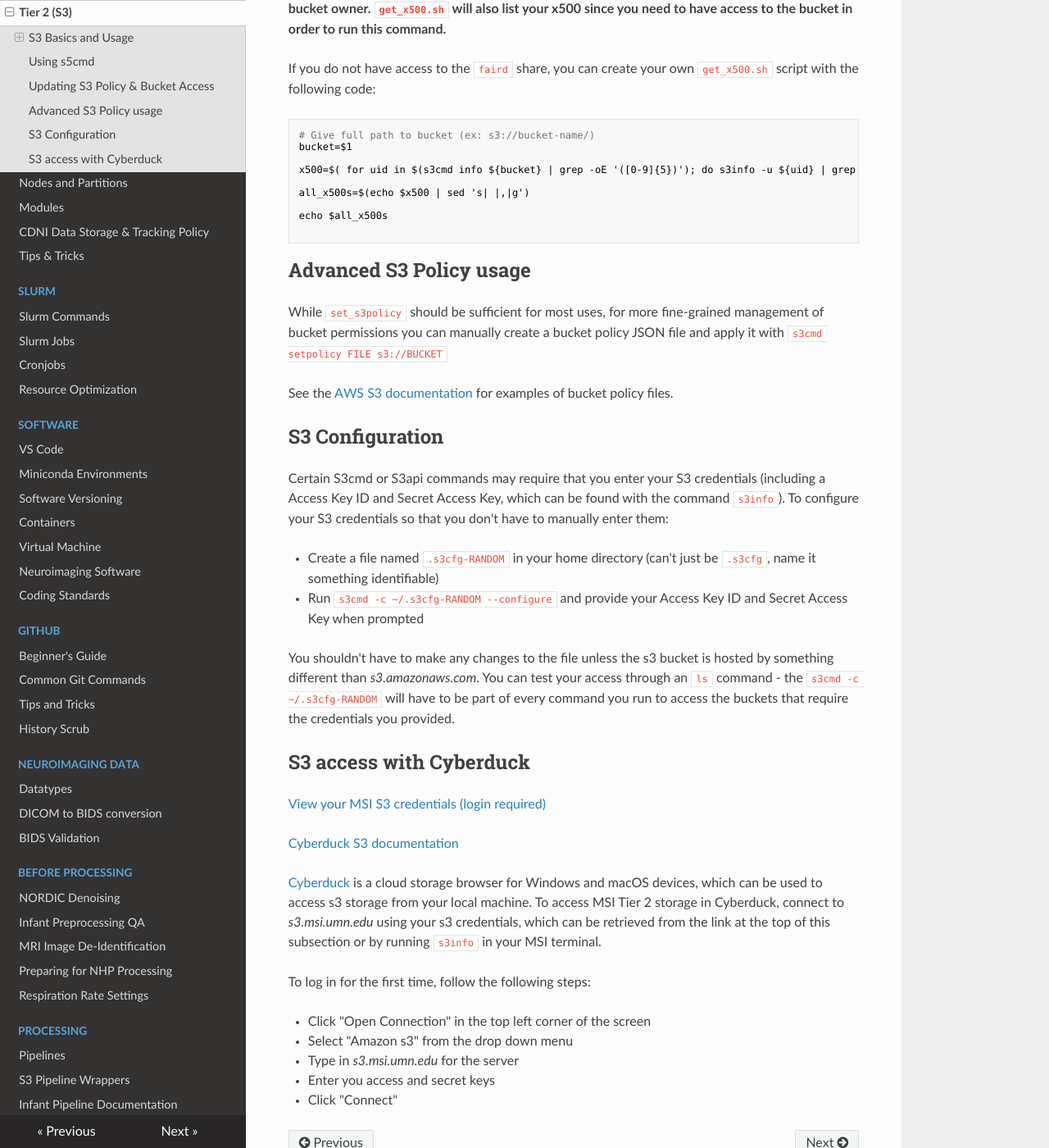
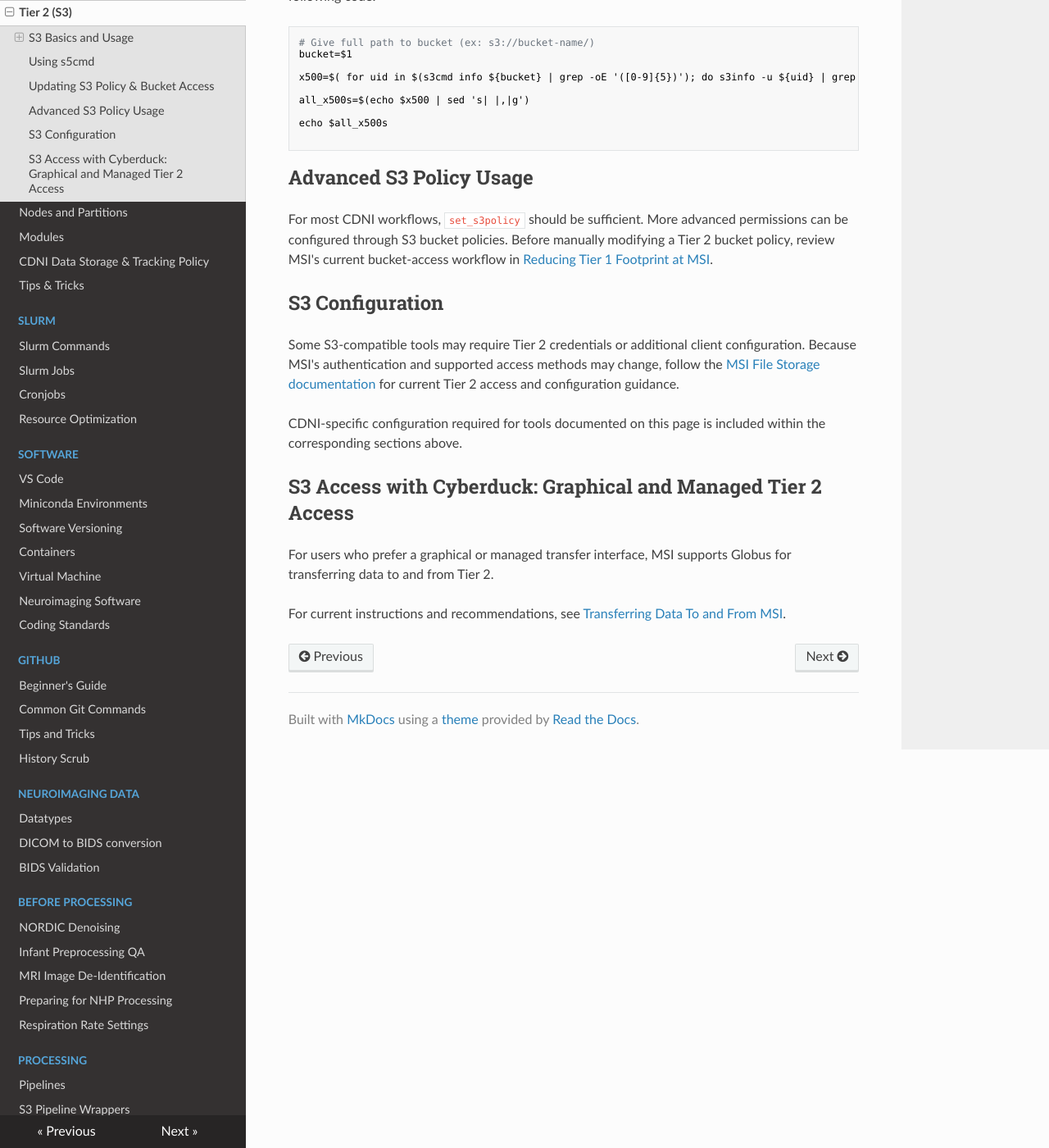
Before and after one commit to DCAN-Labs/cdni-brain, an MkDocs documentation site: the page built from docs/s3.md, in a window 1280 px wide and 1400 px high, scrolled down 3851 px. Shown: the whole window at 82% size. Built offline with MkDocs 1.6.1, drawn with Linux system fonts in a browser that asks for light colours; nearby versions of some CDN libraries; some of the changed text lies outside the part shown.

Commit message:
Revise MSI Tier 2 Storage and S3 Documentation
Updated the documentation for MSI Tier 2 storage and S3 bucket interface, including policy changes, usage instructions, and access methods.

````diff
--- a/docs/s3.md
+++ b/docs/s3.md
@@ -1,7 +1,10 @@
-# MSI Second Tier ("tier 2") Storage & S3 Bucket Interface
-Second tier storage is used for storing data and files that you don't need readily accessible on tier 1. Prior to summer 2024, each user was granted up to 120 TB of storage on tier 2. MSI has since updated their policy so that new users are limited to 5 GB, with their documentation stating that [MSI *groups* are now limited to 120 TB](https://msi.umn.edu/about-msi-services/data-storage/second-tier-storage). As such, whenever possible, please have a PI create a s3 bucket where a large amount of data is expected to be stored.
+# MSI Tier 2 Storage & S3 Bucket Interface
 
-For a comprehensive introduction to s3, see [this s3 tutorial video](https://drive.google.com/drive/folders/1Oz3i5lbld5VmXGdhWagOMWYOIJmgrJA4) (recorded as part of the Data Processing Workshop hosted for undergraduate research assistants). It is encouraged to watch this tutorial prior to your first time using s3 commands. If you don't have access to the CDNI google drive to view the video, ask Kim or Luci to be added.
+MSI Tier 2 is object storage intended for large-scale shared storage, inactive data, data sharing, and workflows that benefit from S3-compatible access. Unlike Tier 1, Tier 2 is not a mounted filesystem.
+
+For current Tier 2 storage allocations, access methods, and storage policies, see the [MSI File Storage documentation](https://userdocs.msi.umn.edu/storage/storage.html).
+
+For a comprehensive CDNI-specific introduction to S3, see [this S3 tutorial video](https://drive.google.com/drive/folders/1Oz3i5lbld5VmXGdhWagOMWYOIJmgrJA4), recorded as part of the Data Processing Workshop for undergraduate research assistants. It is recommended that you watch this tutorial before using S3 for the first time. If you do not have access to the CDNI Google Drive, ask Kim or Luci to be added.
 
 ## S3 Basics and Usage
 
@@ -38,22 +41,15 @@ Read [s3cmd usage](https://s3tools.org/usage) for full usage
 
 Wildcard logic doesn't generally work for s3cmd commands but it does work for the `ls` and `del` commands.
 
-#### Making a new bucket
-`s3cmd mb s3://bucket-name/` - create a new bucket
-You're welcome to create your own buckets for personal use, but if you were added to MSI after summer 2024, you only have 5GB of tier 2 space.
+#### Making a New Bucket
 
-<div class="admonition attention">
-	<p class="first admonition-title">Attention</p>
-	<p class="last">
-		Buckets intended to store large amounts of data or data repositories should be created by a PI.
-	</p>
-</div>
+Buckets intended for large shared datasets or long-term CDNI storage should generally be created and managed at the PI or group level.
 
-This is for two reasons: PIs and legacy users have a larger storage quota on tier2 (120TB) and if you leave UMN, others will lose access to your bucket once your UMN account is deactivated!!
+For current Tier 2 allocations, bucket creation, naming requirements, and access procedures, see the [MSI File Storage documentation](https://userdocs.msi.umn.edu/storage/storage.html) and [Reducing Tier 1 Footprint at MSI](https://userdocs.msi.umn.edu/storage/archiving_data.html).
 
-Also note that, while this has not always been the case, MSI currently requires users to follow AmazonS3 naming standards, e.g. names cannot include underscores or uppercase letters - see the [AmazonS3 bucket naming rules](https://docs.aws.amazon.com/AmazonS3/latest/userguide/bucketnamingrules.html) for full details.
+MSI's current Tier 2 workflow includes creating a bucket with `s3cmd` and assigning collaborators through a bucket policy. Because this process may change, follow MSI's documentation rather than maintaining duplicate setup instructions here.
 
-#### Syncing data to and from s3 buckets
+#### Syncing Data to and from S3 Buckets
 `s3cmd sync /path/to/file s3://bucket-name/` - sync a file to a bucket<br>
 `s3cmd sync s3://bucket-name/file /path/to/folder/output/` - sync a file from a bucket<br>
 `s3cmd sync s3://bucket-name/dir_name /destination/directory/path/ --recursive` - sync a folder from a bucket<br>
@@ -68,7 +64,8 @@ Also note that, while this has not always been the case, MSI currently requires
 
 
 ## Using s5cmd
-When using commands like `du` or `ls` on large buckets, we recommend using [s5cmd client](https://github.com/peak/s5cmd), an alternative S3 client that performs much faster on MSI than s3cmd for certain operations (roughly 10x-100x faster for `du` and `ls`). Currently, s5cmd cannot resume interrupted file transfers (upload or download), so it is advisable **not** to use it over s3cmd for file transfers.
+When working with large Tier 2 buckets, CDNI users may use the `s5cmd` client for operations such as `du` and `ls`. This is a CDNI-specific workflow that uses the shared installation available through the `faird` project space.
+For general MSI Tier 2 access methods, see the [MSI File Storage documentation](https://userdocs.msi.umn.edu/storage/storage.html).
 
 The usage is similar to s3cmd except that it requires the `--endpoint-url` argumement to specify MSI's S3 (Tier 2) instead of the default (AWS S3). For example: `s5cmd --endpoint-url https://s3.msi.umn.edu du -H s3://MY_BUCKET/*`
 
@@ -106,13 +103,18 @@ export AWS_ACCESS_KEY_ID=$(s3info | grep Access | awk '{ print $NF }' )
 
 ## Updating S3 Policy & Bucket Access
 
-To gain access to a bucket, ask the bucket owner or others with access granted. If you're unsure of who already has access, consult the tier2 tab of CDNI's [data tracking spreadsheet](https://docs.google.com/spreadsheets/d/1QpKYJQqhuxoQhErBscAEev9npsd1RgKS8KdCL6FiuEo/edit?usp=sharing). Note that none of the scripts or commands below will work if you don't have bucket access.
+To gain access to an existing CDNI Tier 2 bucket, ask the bucket owner or another user who already has permission to manage its access. If you are unsure who currently has access, consult the Tier 2 tab of CDNI's data tracking spreadsheet.
 
-We generally use fairly permissive s3 policies and so typically anyone with access to a bucket (not the bucket owner alone) can grant access to a new user. MSI provides instructions for how to [grant someone access to a bucket](https://www.msi.umn.edu/support/faq/how-do-i-use-s3-buckets-share-data-tier-2-storage-other-users) using an s3 policy file, but the simplest method is to use the `set_s3policy` command with the following steps:
+MSI maintains the general process for creating bucket policies and granting collaborators access. See [Reducing Tier 1 Footprint at MSI](https://userdocs.msi.umn.edu/storage/archiving_data.html) for the current MSI-supported workflow.
+
+Within CDNI, we commonly use the `set_s3policy` and `get_x500.sh` utilities described below to manage access to existing shared buckets.
 
 1. If you haven't already done so, add the line `export PATH="/projects/standard/faird/shared/code/internal/utilities/s3policy_bin/:$PATH"` to your `~/.bashrc`and open a new terminal after saving your changes in order for your changes to take effect.
+
 2. Print list of current users with bucket access with the command<br> `/projects/standard/faird/shared/code/internal/utilities/MSI-utilities/s3_get_x500/get_x500.sh s3://bucket_name/`
+
 3. Copy the *FULL LIST* (see **NOTE** below), append the x500 for the new user you wish to grant access (x500_3 in the example below), and feed into the `set_s3policy` command like so, excluding the s3:// prefix for the bucket name in the command:<br> `set_s3policy x500_1,x500_2,x500_3 bucket_name FULL`
+
 4. Finally, update the list of users with access to the bucket in tier2 tab of CDNI's [tracking spreadsheet](https://docs.google.com/spreadsheets/d/1QpKYJQqhuxoQhErBscAEev9npsd1RgKS8KdCL6FiuEo/edit?usp=sharing)
 
 **NOTE: You must copy the full list from `get_x500.sh` because every time you set a policy you need to list EVERYONE that needs access. You CANNOT just list that one person's x500: this will result in only that person having bucket access and access removal for all other x500s, including the bucket owner. `get_x500.sh` will also list your x500 since you need to have access to the bucket in order to run this command.**
@@ -131,36 +133,19 @@ echo $all_x500s
 
 ```
 
-## Advanced S3 Policy usage
+## Advanced S3 Policy Usage
 
-While `set_s3policy` should be sufficient for most uses, for more fine-grained management of bucket permissions you can manually create a bucket policy JSON file and apply it with `s3cmd setpolicy FILE s3://BUCKET`
-
-See the [AWS S3 documentation](https://docs.aws.amazon.com/AmazonS3/latest/userguide/example-bucket-policies.html) for examples of bucket policy files.
+For most CDNI workflows, `set_s3policy` should be sufficient. More advanced permissions can be configured through S3 bucket policies.
+Before manually modifying a Tier 2 bucket policy, review MSI's current bucket-access workflow in [Reducing Tier 1 Footprint at MSI](https://userdocs.msi.umn.edu/storage/archiving_data.html).
 
 ## S3 Configuration
-Certain S3cmd or S3api commands may require that you enter your S3 credentials (including a Access Key ID and Secret Access Key, which can be found with the command `s3info`). To configure your S3 credentials so that you don't have to manually enter them:
 
- - Create a file named `.s3cfg-RANDOM` in your home directory (can't just be `.s3cfg`, name it something identifiable)
+Some S3-compatible tools may require Tier 2 credentials or additional client configuration. Because MSI's authentication and supported access methods may change, follow the [MSI File Storage documentation](https://userdocs.msi.umn.edu/storage/storage.html) for current Tier 2 access and configuration guidance.
 
- - Run `s3cmd -c ~/.s3cfg-RANDOM --configure` and provide your Access Key ID and Secret Access Key when prompted
+CDNI-specific configuration required for tools documented on this page is included within the corresponding sections above.
 
-You shouldn't have to make any changes to the file unless the s3 bucket is hosted by something different than *s3.amazonaws.com*. You can test your access through an `ls` command - the `s3cmd -c ~/.s3cfg-RANDOM` will have to be part of every command you run to access the buckets that require the credentials you provided.
+## S3 Access with Cyberduck: Graphical and Managed Tier 2 Access
 
-## S3 access with Cyberduck
-[View your MSI S3 credentials (login required)](https://www.msi.umn.edu/content/s3-credentials)
+For users who prefer a graphical or managed transfer interface, MSI supports Globus for transferring data to and from Tier 2.
 
-[Cyberduck S3 documentation](https://docs.cyberduck.io/protocols/s3/)
-
-[Cyberduck](https://cyberduck.io/) is a cloud storage browser for Windows and macOS devices, which can be used to access s3 storage from your local machine. To access MSI Tier 2 storage in Cyberduck, connect to *s3.msi.umn.edu* using your s3 credentials, which can be retrieved from the link at the top of this subsection or by running `s3info` in your MSI terminal.
-
-To log in for the first time, follow the following steps:
-
-- Click "Open Connection" in the top left corner of the screen
-
-- Select "Amazon s3" from the drop down menu
-
-- Type in *s3.msi.umn.edu* for the server
-
-- Enter you access and secret keys
-
-- Click "Connect"
+For current instructions and recommendations, see [Transferring Data To and From MSI](https://userdocs.msi.umn.edu/storage/transferring_data.html).
````
